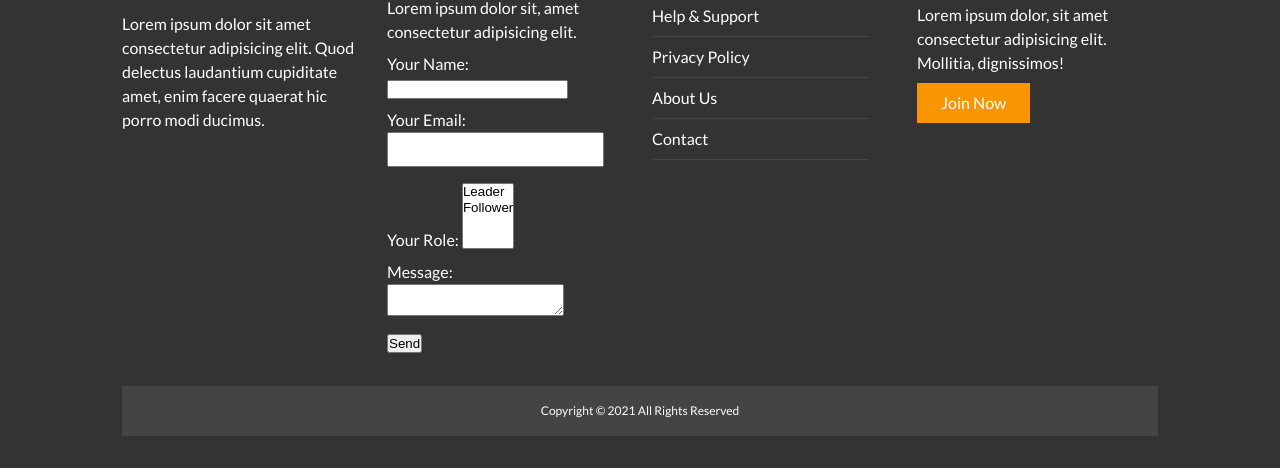
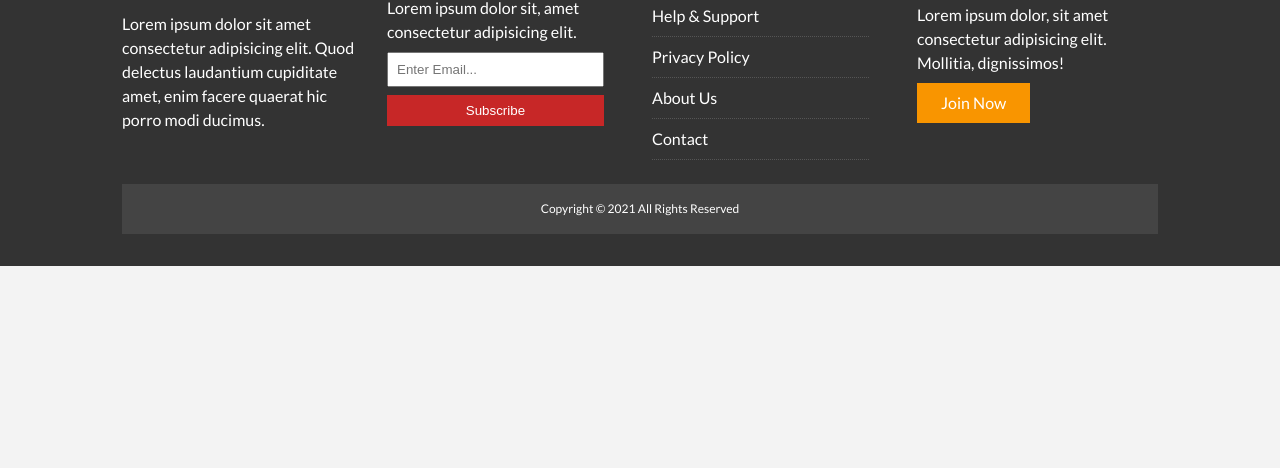
Before and after one commit to DHolliday1881/newsgrid, a plain HTML site: page about.html in a window 1280 px wide. Shown: the part 710-1178 px from the top of the page. After the commit the page ends 976 px from the top, so only its background shows below. Drawn offline with Linux system fonts and the light colour scheme.

Commit message:
Update form

```diff
--- a/about.html
+++ b/about.html
@@ -74,24 +74,8 @@
         <h3>Email Newsletter</h3>
         <p>Lorem ipsum dolor sit, amet consectetur adipisicing elit.</p>
         <form name="contact" method="POST" data-netlify="true">
-          <p>
-            <label>Your Name: <input type="text" name="name" /></label>
-          </p>
-          <p>
-            <label>Your Email: <input type="email" name="email" /></label>
-          </p>
-          <p>
-            <label>Your Role: <select name="role[]" multiple>
-                <option value="leader">Leader</option>
-                <option value="follower">Follower</option>
-              </select></label>
-          </p>
-          <p>
-            <label>Message: <textarea name="message"></textarea></label>
-          </p>
-          <p>
-            <button type="submit">Send</button>
-          </p>
+          <input type="email" name="email" placeholder="Enter Email...">
+          <input type="submit" value="Subscribe" class="btn btn-primary">
         </form>
       </div>
       <div>
```
Also changed, not shown: article.html (+2 -18 lines), index.html (+2 -18 lines).
